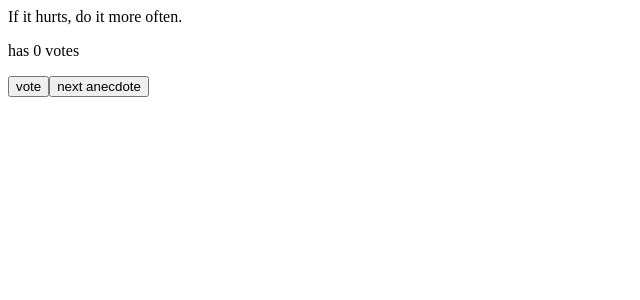
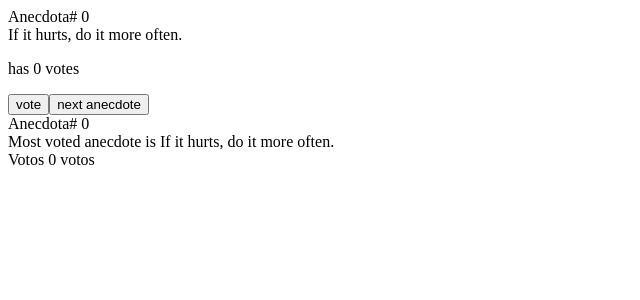
Before and after one commit to SirAntonioG/part1dexercices, a React (Create React App) app: page / in a window 1280 px wide. Shown: the top 300 px of the page, without its empty margins (0-640 px from the left). Built offline with nearby package versions, Linux system fonts and the light colour scheme.

Commit message:
Fullstack part1 seccion d exercises: 1.14 completed

```diff
--- a/src/App.js
+++ b/src/App.js
@@ -103,25 +103,40 @@ const App = () => {
   const points = new Uint8Array(anecdotes.length);
 
   const [selected, setSelected] = useState(0)
-  const [votes, setVotes] = useState([...points])
+  const [votes, setVotes] = useState(points)
 
   const handleNextAnecdoteClick = () => {
     setSelected(getRandomInt(0,anecdotes.length))
   }
-  console.log(selected)
+
   const handleVoteClick = () => {
-    votes[selected] += 1;
-    setVotes(votes)
+    const votesAux = [...votes];
+    const voteAux=votesAux[selected]+1;
+    votesAux[selected] = voteAux;
+    setVotes(votesAux)
   }
-  console.log(votes)
 
+  const mostVoted = votes.findIndex((element) => {
+    const maxValue = Math.max(...votes);
+    if (element === maxValue) {
+      return true
+    } else {
+      return false
+    }
+  })
+
+  console.log("mostVoted",mostVoted)
 
   return (
     <div>
+      Anecdota# {selected} <br />
       {anecdotes[selected]} <br />
       <Votes votes={votes[selected]}/>
       <Button onClick={handleVoteClick} text="vote" />
       <Button onClick={handleNextAnecdoteClick} text="next anecdote" />
+      <div>Anecdota# {mostVoted}</div>
+      <div>Most voted anecdote is {anecdotes[mostVoted]} </div>
+      <div>Votos {votes[mostVoted]} votos</div>
     </div>
   )
 }
```
